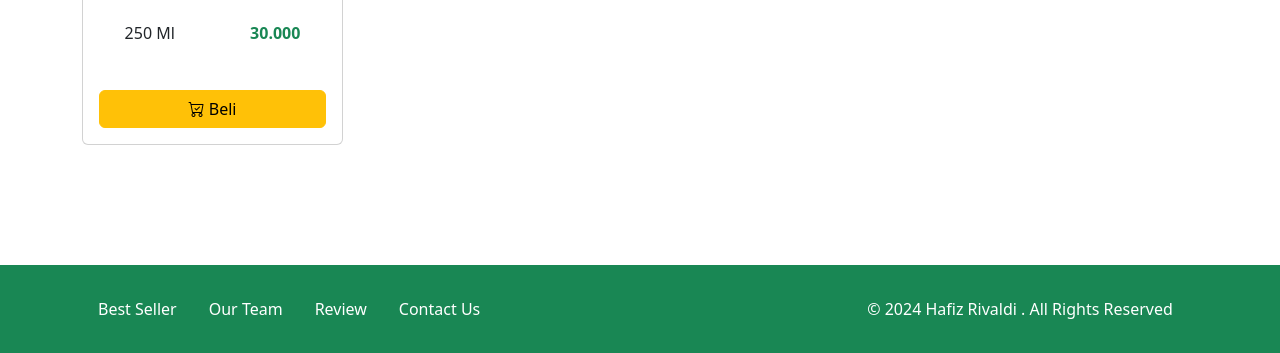
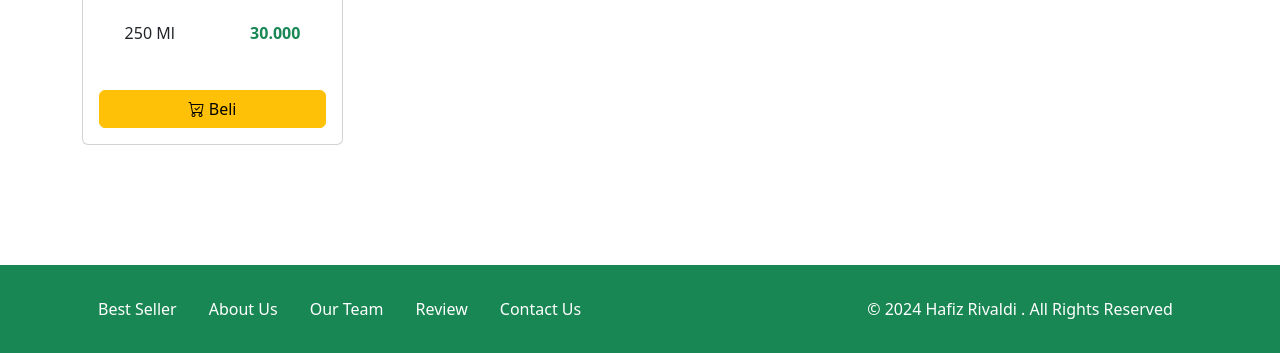
Before and after one commit to HafizRivaldi84/kopi-kuy, a plain HTML site: page produk.html in a window 1280 px wide. Shown: the part 1215-1568 px from the top of the page. Drawn offline with Linux system fonts and the light colour scheme.

Commit message:
nambah navigasi footer about us di product.html

```diff
--- a/produk.html
+++ b/produk.html
@@ -195,6 +195,9 @@
                         <li class="nav-item active">
                             <a class="nav-link" href="index.html#best-seller">Best Seller</a>
                         </li>
+                        <li class="nav-item active">
+                            <a class="nav-link" href="index.html#about-us">About Us</a>
+                        </li>
                         <li class="nav-item">
                             <a class="nav-link" href="index.html#our-team">Our Team</a>
                         </li>
```
Also changed, not shown: index.html (+1 -1 lines).
